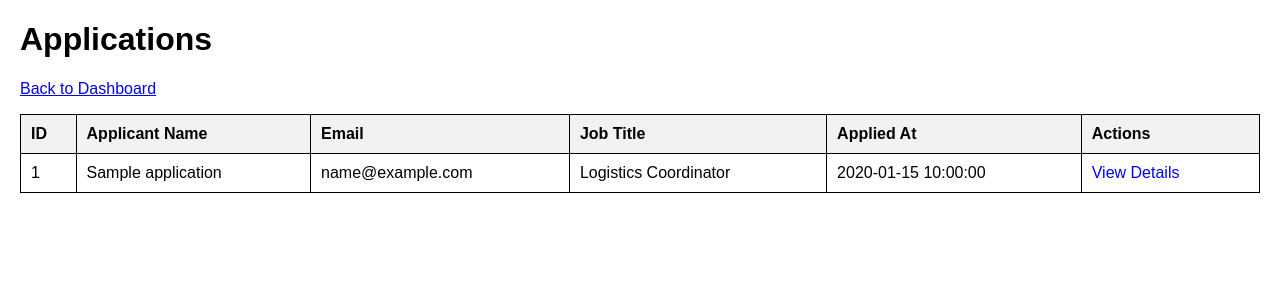
After one commit to khalidsafi-cmd/Kabul-Royals-Logistics, a PHP site: page /admin/view-applications.php in a window 1280 px wide. The commit adds this page. Shown: the top 300 px of the page. Run offline with PHP 8.4, Linux system fonts and the light colour scheme; a user stored in the database is signed in; data comes from the database, SQL or seed files in the repository; tables that the repository leaves empty hold one stand-in row (values such as "Sample post").

Commit message:
Add admin views for job applications
Introduces view-applications.php and view-application-details.php for listing and viewing job applications in the admin panel. Updates dashboard.php to show total applications and link to the new views. Minor cleanup in deploy workflow.

```diff
--- /dev/null
+++ b/admin/view-applications.php
@@ -0,0 +1,94 @@
+<?php
+session_start();
+if (!isset($_SESSION['admin'])) {
+    header("Location: ../login.php");
+    exit;
+}
+
+require '../config/db.php';
+
+try {
+    // Fetch all applications with job details
+    $stmt = $pdo->query("
+        SELECT applications.id, applications.name, applications.email, applications.resume, applications.created_at, careers.title AS job_title
+        FROM applications
+        JOIN careers ON applications.job_id = careers.id
+        ORDER BY applications.created_at DESC
+    ");
+    $applications = $stmt->fetchAll();
+} catch (PDOException $e) {
+    die("Error fetching applications: " . $e->getMessage());
+}
+?>
+
+<!DOCTYPE html>
+<html lang="en">
+<head>
+    <meta charset="UTF-8">
+    <meta name="viewport" content="width=device-width, initial-scale=1.0">
+    <title>View Applications</title>
+    <style>
+        body {
+            font-family: Arial, sans-serif;
+            margin: 20px;
+        }
+        table {
+            width: 100%;
+            border-collapse: collapse;
+        }
+        table, th, td {
+            border: 1px solid black;
+        }
+        th, td {
+            padding: 10px;
+            text-align: left;
+        }
+        th {
+            background-color: #f2f2f2;
+        }
+        .actions a {
+            margin-right: 10px;
+            text-decoration: none;
+            color: blue;
+        }
+        .actions a:hover {
+            text-decoration: underline;
+        }
+    </style>
+</head>
+<body>
+    <h1>Applications</h1>
+    <p><a href="dashboard.php">Back to Dashboard</a></p>
+
+    <?php if (count($applications) > 0): ?>
+        <table>
+            <thead>
+                <tr>
+                    <th>ID</th>
+                    <th>Applicant Name</th>
+                    <th>Email</th>
+                    <th>Job Title</th>
+                    <th>Applied At</th>
+                    <th>Actions</th>
+                </tr>
+            </thead>
+            <tbody>
+                <?php foreach ($applications as $application): ?>
+                    <tr>
+                        <td><?= htmlspecialchars($application['id']) ?></td>
+                        <td><?= htmlspecialchars($application['name']) ?></td>
+                        <td><?= htmlspecialchars($application['email']) ?></td>
+                        <td><?= htmlspecialchars($application['job_title']) ?></td>
+                        <td><?= htmlspecialchars($application['created_at']) ?></td>
+                        <td class="actions">
+                            <a href="view-application-details.php?id=<?= $application['id'] ?>">View Details</a>
+                        </td>
+                    </tr>
+                <?php endforeach; ?>
+            </tbody>
+        </table>
+    <?php else: ?>
+        <p>No applications found.</p>
+    <?php endif; ?>
+</body>
+</html>
```
Also changed, not shown: admin/dashboard.php (+7 -0 lines), admin/view-application-details.php (added, +86 -0 lines), .github/workflows/deploy.yml.
